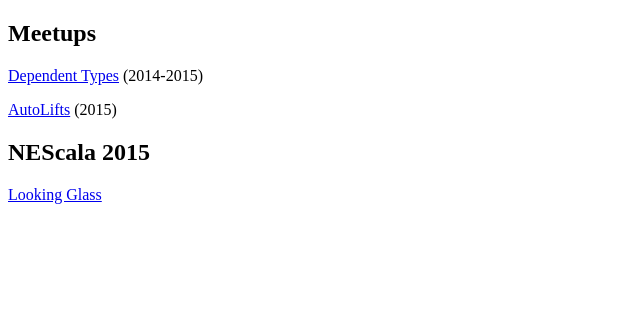
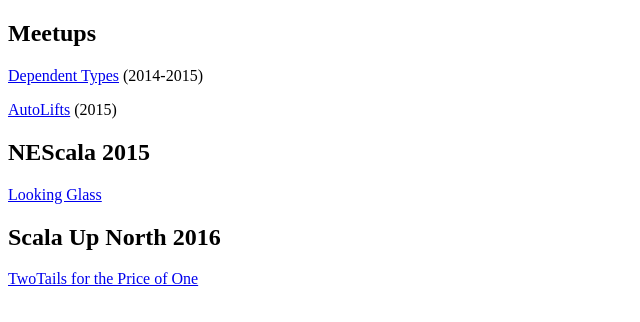
Before and after one commit to wheaties/Presentations, a plain HTML site: page index.html in a window 1280 px wide. Shown: the whole page, without its empty margins (0-640 px from the left). Drawn offline with Linux system fonts and the light colour scheme.

Commit message:
Update index.html

```diff
--- a/index.html
+++ b/index.html
@@ -16,5 +16,9 @@
     	<h2>NEScala 2015</h2>
     	<p><a href="/Presentations/NEScala2015/looking-glass.html">Looking Glass</a></p>
     </div>
+    <div>
+        <h2>Scala Up North 2016</h2>
+        <p><a href="/Presentations/ScalaUpNorth2016/index.html">TwoTails for the Price of One</a></p>
+    </div>
   </body>
 </html>
```
